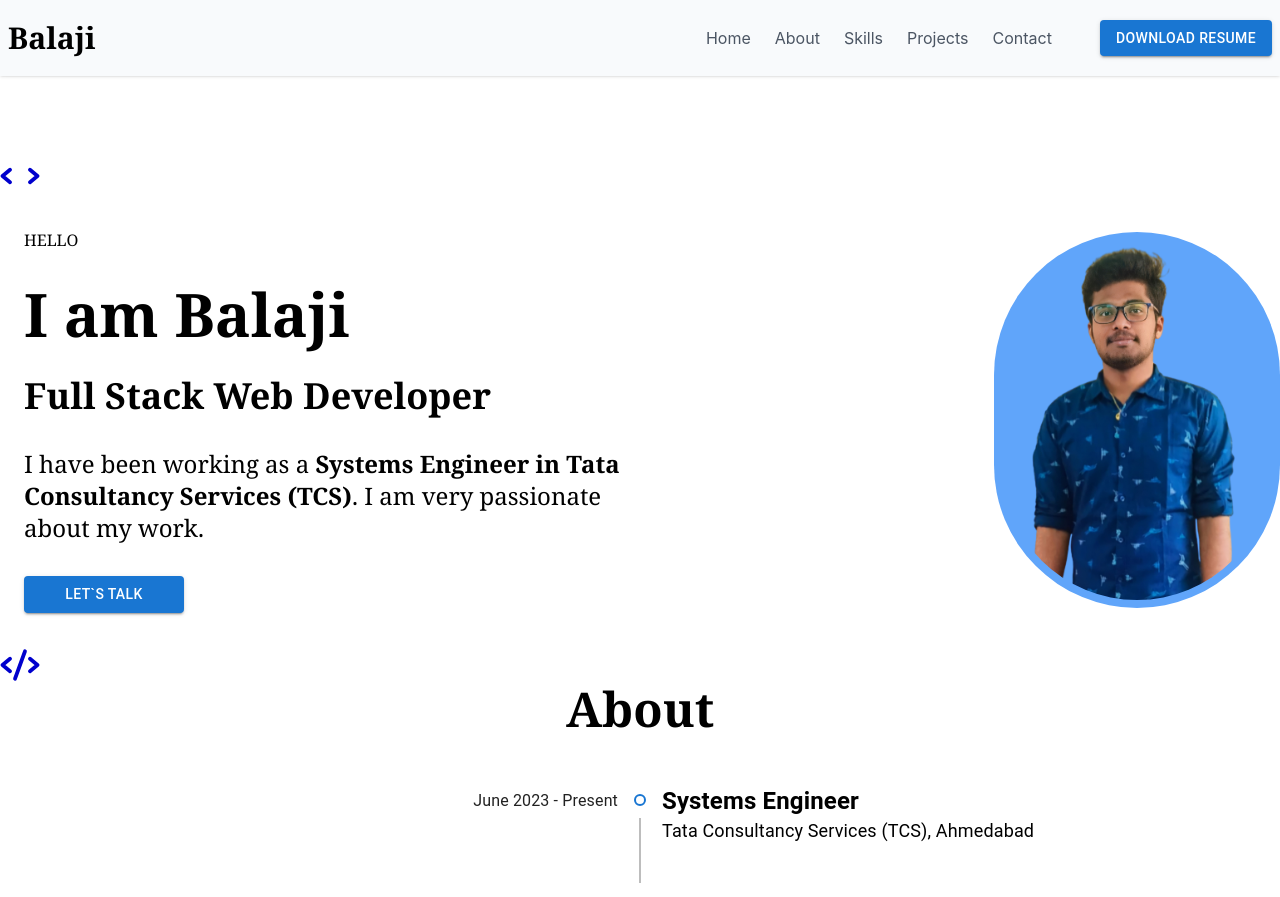
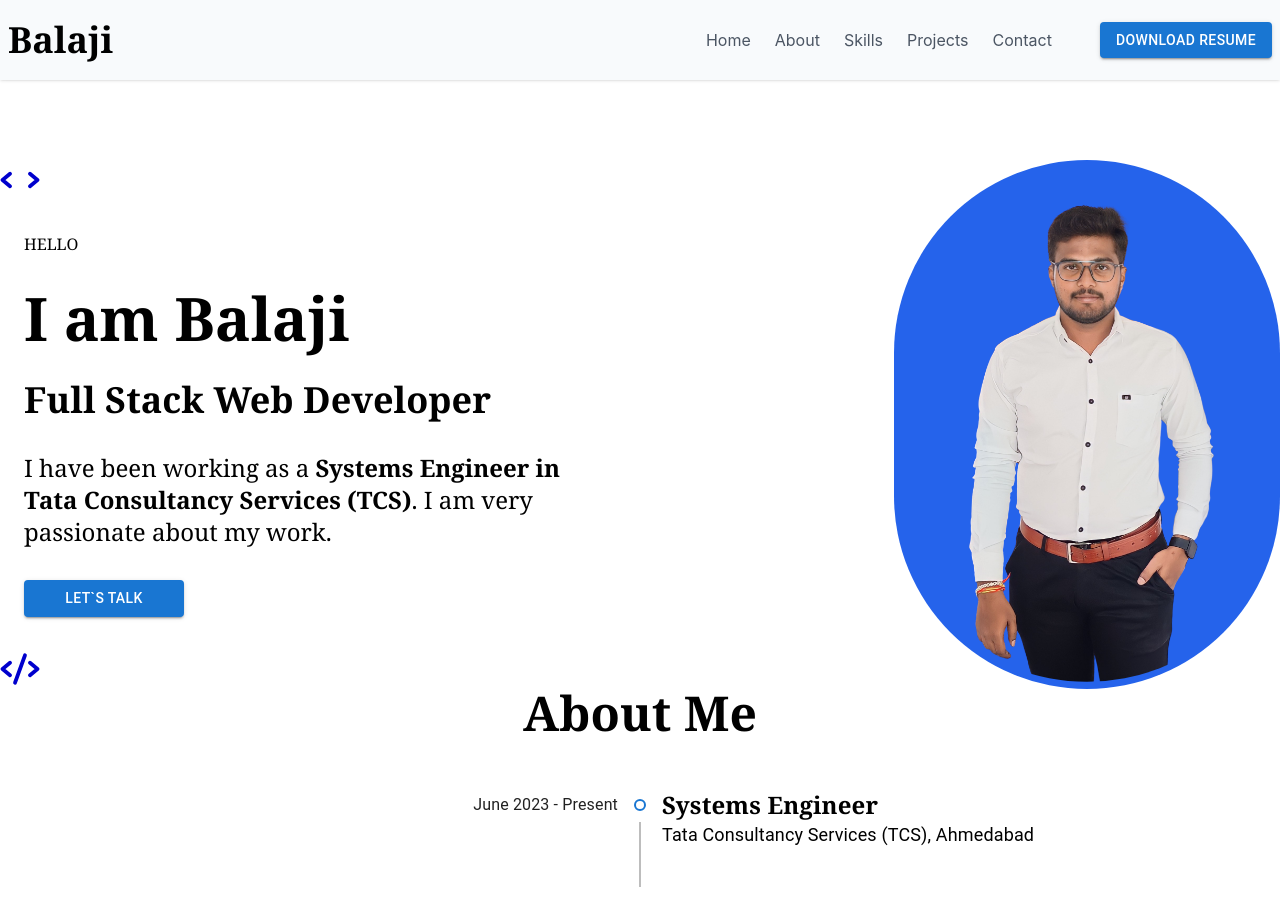
Before and after one commit to b-balajis/myportfolio, a React (Create React App) app: page / in a window 1280 px wide. Shown: the top 897 px of the page. Built offline with nearby package versions, Linux system fonts and the light colour scheme.

Commit message:
profile update

```diff
--- a/src/components/About.js
+++ b/src/components/About.js
@@ -15,36 +15,43 @@ const About = () => {
       title: "SSC",
       desc: "SSVN High School, Chirala",
       time: "2016-2017",
+      link: ""
     },
     {
       title: "Intermediate",
       desc: "Sri Gowthami Junior College, Chirala",
       time: "2017-2019",
+      link: ""
     },
     {
       title: "Bachelor of Technology (B.Tech)",
       desc: "GMR Institute of Technology, Rajam",
       time: "2019-2023",
+      link: ""
     },
     {
       title: "Vice Chair of ACM GMRIT",
       desc: "ACM is Student Chapter",
       time: "2022-2023",
+      link: "https://www.linkedin.com/posts/b-balajis_congratulations-to-the-new-team-of-gmrasc-activity-6936018568626987008-HjmK?utm_source=share&utm_medium=member_desktop"
     },
     {
       title: "3604 Global rank in Codevita",
       desc: "TCS Codevita Season 10",
       time: "2022",
+      link: "https://www.linkedin.com/posts/b-balajis_tcs-tcscodevita-activity-6936024145121947648-VHU8?utm_source=share&utm_medium=member_desktop"
     },
     {
       title: "Software Engineer Trainee",
       desc: "Revidd, Visakhapatnam ",
       time: "June 2022 - May 2023",
+      link: "https://www.linkedin.com/posts/b-balajis_reactjs-tailwindcss-mui-activity-7065630132589232128-Lmb0?utm_source=share&utm_medium=member_desktop"
     },
     {
       title: "Systems Engineer",
       desc: "Tata Consultancy Services (TCS), Ahmedabad",
-      time: "June 2023 - Present"
+      time: "June 2023 - Present",
+      link: "https://www.linkedin.com/posts/b-balajis_systemsengineer-tcs-newbeginning-activity-7084939457988104192-zqKV?utm_source=share&utm_medium=member_desktop"
     }
   ];
 
@@ -52,7 +59,7 @@ const About = () => {
   return (
     <section id="about">
       <div className="mx-auto lg:max-w-7xl h-auto font-serif">
-        <p className="text-center text-5xl font-bold">About</p>
+        <p className="text-center text-5xl font-bold">About Me</p>
         <div className="mt-[5vh]">
           <Timeline position="alternate">
             {about.map((timeline, index) => (
@@ -78,9 +85,11 @@ const About = () => {
                 </TimelineSeparator>
                 <TimelineContent>
                   <Slide top>
-                    <p className="text-base font-bold md:text-2xl">
+                    <a href={timeline.link}>
+                    <p className="text-base font-bold md:text-2xl font-serif hover:cursor-pointer">
                       {timeline.title}
                     </p>
+                    </a>
                   </Slide>
                   <Typography>
                     <Slide bottom>
--- a/src/components/Home.js
+++ b/src/components/Home.js
@@ -37,13 +37,13 @@ const Home = () => {
           </div>
           <img src={CodeCloseIcon} alt="icon" width={40} />
         </div>
-        <div className="md:mt-0 bg-blue-400 rounded-full">
+        <div className="md:mt-0 bg-blue-600 rounded-full">
           <Zoom>
             <img
               src={Balaji}
               alt="ok"
-              width={400}
-              className="rounded-full p-[1vh]"
+              width={600}
+              className="rounded-full py-[.9vh]"
             />
           </Zoom>
         </div>
--- a/src/components/Navbar.js
+++ b/src/components/Navbar.js
@@ -5,7 +5,6 @@ import MenuIcon from "@mui/icons-material/Menu";
 import Button from "@mui/material/Button";
 import { useState } from "react";
 import Resume from "../assets/doc/Bheemavarapu_Balaji.pdf";
-// import BalajiLogo from "../assets/img/logo.png"
 
 const NavBar = () => {
   const [navbar, setNavbar] = useState(false);
@@ -30,8 +29,9 @@ const NavBar = () => {
         <div>
           <div className="flex items-center justify-between py-3 md:py-5 md:block">
             <a href="/">
-            <h2 className="text-3xl font-bold font-serif">Balaji </h2>
-              {/* <img src={BalajiLogo} alt="Logo" className="w-[15vh]" /> */}
+            <h2 className="text-4xl font-bold font-serif flex">
+              {/* <img src={Balaji} alt="Logo" className="w-[4vh] rounded-full" /> */}
+              Balaji </h2>
             </a>
             <div className="md:hidden">
               <button
```
Also changed, not shown: src/assets/img/balaji.png, src/assets/img/balajis.png (added).
